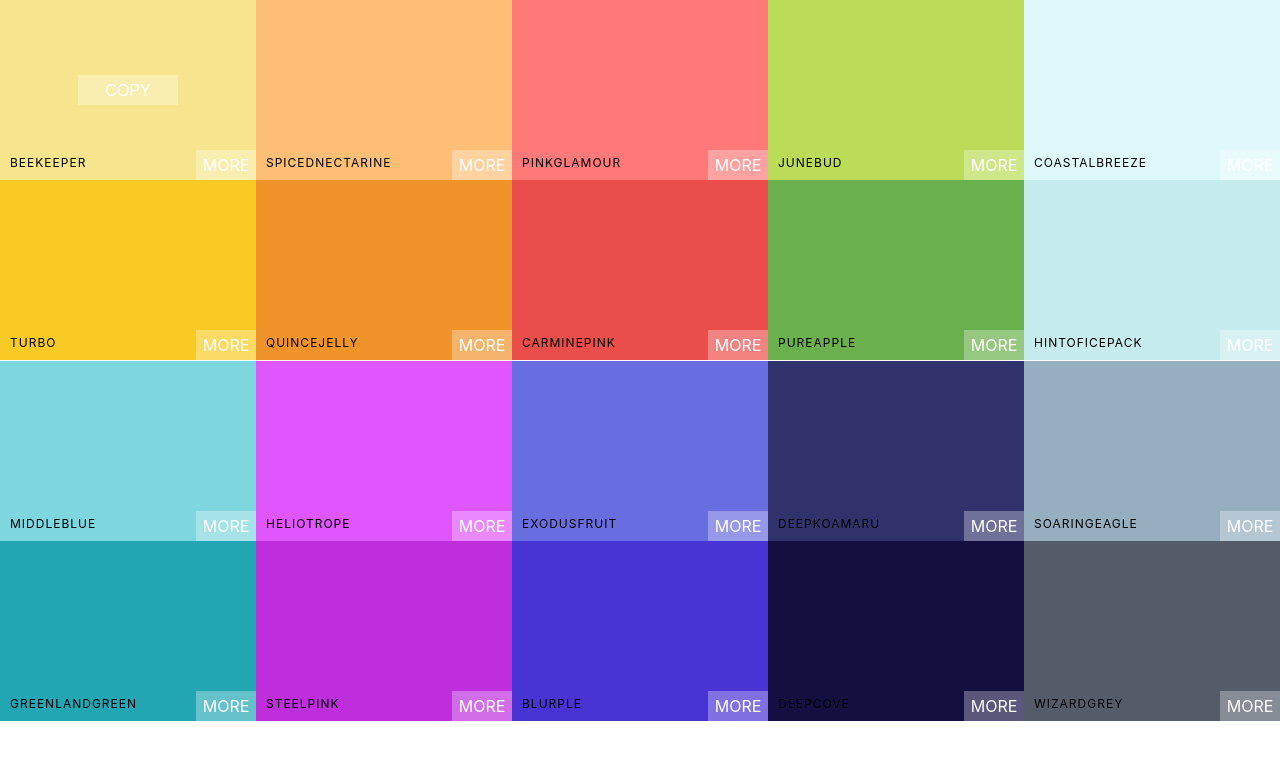
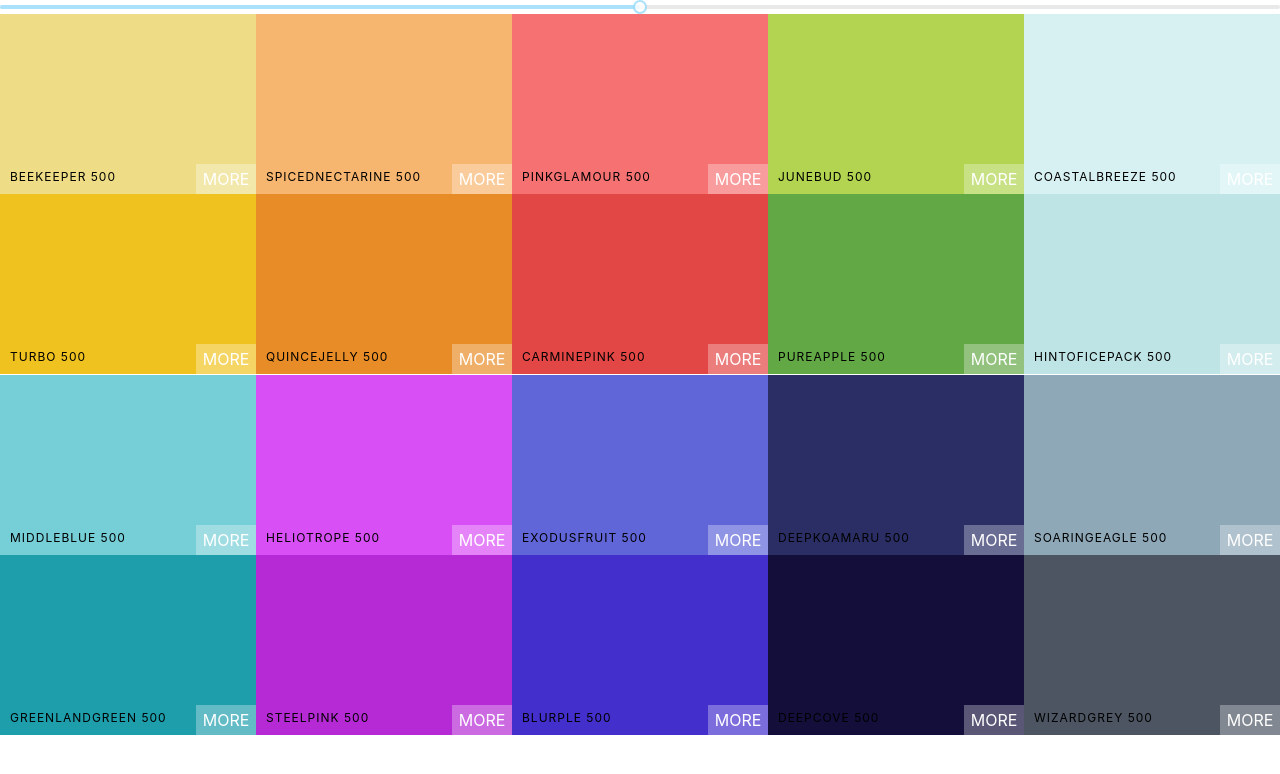
Before and after one commit to Cedric-Hurst/color-palette-project, a React (Create React App) app: page / in a window 1280 px wide. Shown: the top 774 px of the page. Built offline with nearby package versions, Linux system fonts and the light colour scheme.

Commit message:
fixed colorHelper, add unstyled color slider

```diff
--- a/package.json
+++ b/package.json
@@ -7,6 +7,7 @@
     "@testing-library/react": "^13.4.0",
     "@testing-library/user-event": "^13.5.0",
     "chroma-js": "^2.4.2",
+    "rc-slider": "^10.1.1",
     "react": "^18.2.0",
     "react-copy-to-clipboard": "^5.1.0",
     "react-dom": "^18.2.0",
--- a/src/App.js
+++ b/src/App.js
@@ -1,10 +1,11 @@
 import Palette from './Palette'
 import seedColors from './seedColors'
+import {generatePalette} from './colorHelpers'
 
 function App() {
   return (
     <div className="App">
-      <Palette {...seedColors[4]} />
+      <Palette palette={generatePalette(seedColors[4])} />
     </div>
   );
 }
--- a/src/ColorBox.css
+++ b/src/ColorBox.css
@@ -6,8 +6,6 @@
 	position: relative;
 	cursor: pointer;
 	margin-bottom: -3.59px;
-}
-.copy-container {
 }
 .box-content {
 	position: absolute;
--- a/src/Palette.js
+++ b/src/Palette.js
@@ -1,12 +1,34 @@
 import React, { Component } from 'react'
 import ColorBox from './ColorBox'
 import './Palette.css'
+import Slider from 'rc-slider';
+import 'rc-slider/assets/index.css';
 
 export default class Palette extends Component {
+    constructor(props) {
+        super(props);
+        this.state = {
+            level: 500
+        }
+        this.changeLevel = this.changeLevel.bind(this);
+    }
+    changeLevel(level) {
+        this.setState({ level });
+    }
     render() {
-        const colorBoxes = this.props.colors.map(color => <ColorBox color={color.color } name={color.name } />)
+        const { level } = this.state;
+        const { colors } = this.props.palette;
+        const colorBoxes = colors[level].map(color =>
+            <ColorBox color={color.hex} name={color.name} />)
         return (
             <div className='Palette'>
+                <Slider
+                    defaultValue={level}
+                    min={100}
+                    max={900}
+                    onChange={this.changeLevel}
+                    step={100}
+                />
                 <div className='Palette-colors'>
                     {colorBoxes}
                 </div>
--- a/src/colorHelpers.js
+++ b/src/colorHelpers.js
@@ -1,5 +1,5 @@
 import chroma from "chroma-js";
-const levels = [50, 100, 200, 300, 500, 600, 700, 800, 900];
+const levels = [50, 100, 200, 300, 400, 500, 600, 700, 800, 900];
 
 function generatePalette(starterPalette) {
   let newPalette = {
@@ -16,10 +16,13 @@
     for (let i in scale) {
       newPalette.colors[levels[i]].push({
         name: `${color.name} ${levels[i]}`,
-                id: color.name.toLowerCase().replace(/ /g, '-'),
+        id: color.name.toLowerCase().replace(/ /g, "-"),
         hex: scale[i],
         rgb: chroma(scale[i]).css(),
-                rgba: chroma(scale[i]).css().replace("rgb", "rgba").replace(")", ",1.0)")
+        rgba: chroma(scale[i])
+          .css()
+          .replace("rgb", "rgba")
+          .replace(")", ",1.0)")
       });
     }
   }
@@ -28,13 +31,19 @@
 function getRange(hexColor) {
   const end = "#fff";
   return [
-        chroma(hexColor).darken(1.4).hex(),
+    chroma(hexColor)
+      .darken(1.4)
+      .hex(),
     hexColor,
     end
-    ]
+  ];
 }
+
 function getScale(hexColor, numberOfColors) {
-    return chroma.scale(getRange(hexColor)).mode("lab").colors(numberOfColors)
+  return chroma
+    .scale(getRange(hexColor))
+    .mode("lab")
+    .colors(numberOfColors);
 }
 
 export { generatePalette };
```
Also changed, not shown: 1 other file (tests, documents, lock files or other folders). Lines whose indentation alone changed are shown as unchanged.
